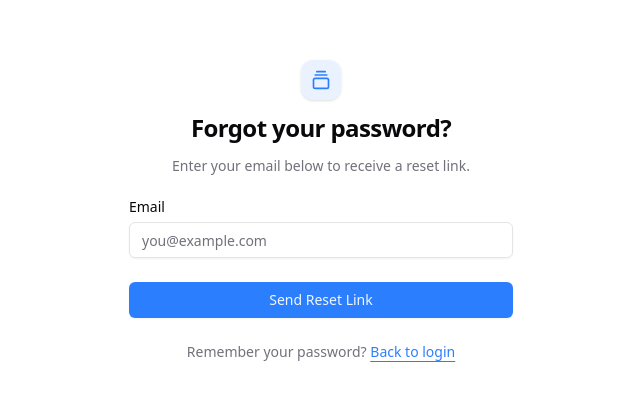
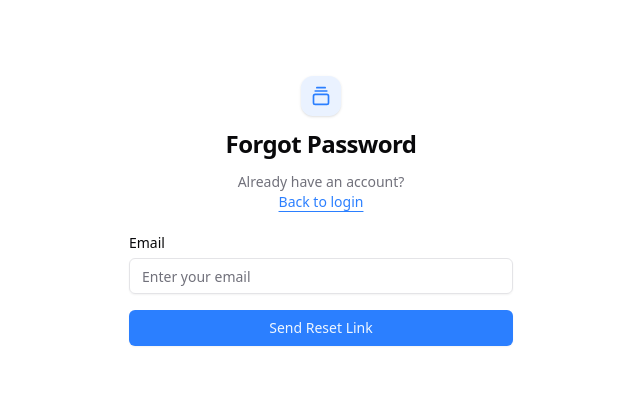
Before and after one commit to ahmetskilinc/startalyze, a Next.js app: page /forgot-password in a window 1280 px wide. Shown: the part 189-590 px from the top of the page, without its empty margins (319-959 px from the left). Built offline with nearby package versions, Linux system fonts and the light colour scheme.

Commit message:
refactor(auth): replace Forgot Password form with React Hook Form

```diff
--- a/src/app/components/auth/forgotPass-form.tsx
+++ b/src/app/components/auth/forgotPass-form.tsx
@@ -1,19 +1,38 @@
+"use client";
+
 import { GalleryVerticalEnd } from "lucide-react";
+import { cn } from "@/lib/utils";
 import Link from "next/link";
-
-import { cn } from "@/lib/utils";
+import { useForm } from "react-hook-form";
+import { z } from "zod";
+import { zodResolver } from "@hookform/resolvers/zod";
+import { forgotPassSchema } from "@/lib/zod";
+import { Input } from "@/components/ui/input";
 import { Button } from "@/components/ui/button";
-import { Input } from "@/components/ui/input";
-import { Label } from "@/components/ui/label";
+import {
+  Form,
+  FormControl,
+  FormField,
+  FormItem,
+  FormLabel,
+  FormMessage,
+} from "@/components/ui/form";
 
 export function ForgotPasswordForm({
   className,
   ...props
 }: React.ComponentPropsWithoutRef<"div">) {
+  const form = useForm<z.infer<typeof forgotPassSchema>>({
+    resolver: zodResolver(forgotPassSchema),
+    defaultValues: {
+      email: "",
+    },
+  });
+
+  const onSubmit = async (values: z.infer<typeof forgotPassSchema>) => {};
+
   return (
     <div className={cn("flex flex-col gap-6", className)} {...props}>
-      <form>
-        <div className="flex flex-col gap-6">
       <div className="flex flex-col items-center gap-3 text-center">
         <a href="#" className="flex items-center gap-2">
           <div className="flex h-10 w-10 items-center justify-center rounded-xl bg-primary/10 text-primary shadow-sm">
@@ -22,39 +41,43 @@ export function ForgotPasswordForm({
           <span className="sr-only">Startalyse</span>
         </a>
         <h1 className="text-2xl font-semibold tracking-tight text-foreground">
-              Forgot your password?
+          Forgot Password
         </h1>
-            <p className="text-sm text-muted-foreground">
-              Enter your email below to receive a reset link.
+        <p className="text-sm text-muted-foreground text-center">
+          Already have an account?
+          <br />
+          <Link
+            href="/login"
+            className="font-medium text-primary underline underline-offset-4 hover:text-primary/80 transition-colors"
+          >
+            Back to login
+          </Link>
         </p>
       </div>
 
-          <div className="flex flex-col gap-6">
-            <div className="grid gap-2">
-              <Label htmlFor="email">Email</Label>
-              <Input
-                id="email"
-                type="email"
-                placeholder="you@example.com"
-                required
+      <Form {...form}>
+        <form
+          onSubmit={form.handleSubmit(onSubmit)}
+          className="flex flex-col gap-4"
+        >
+          <FormField
+            control={form.control}
+            name="email"
+            render={({ field }) => (
+              <FormItem>
+                <FormLabel>Email</FormLabel>
+                <FormControl>
+                  <Input placeholder="Enter your email" {...field} />
+                </FormControl>
+                <FormMessage />
+              </FormItem>
+            )}
           />
-            </div>
           <Button type="submit" className="w-full">
             Send Reset Link
           </Button>
-          </div>
-
-          <div className="text-sm text-muted-foreground text-center">
-            Remember your password?{" "}
-            <Link
-              href="/login"
-              className="text-primary font-medium underline underline-offset-4 hover:text-primary/80 transition-colors"
-            >
-              Back to login
-            </Link>
-          </div>
-        </div>
         </form>
+      </Form>
     </div>
   );
 }
--- a/src/lib/zod.ts
+++ b/src/lib/zod.ts
@@ -16,3 +16,7 @@ export const signInSchema = z.object({
   email: z.string().email(),
   password: z.string().min(8),
 });
+
+export const forgotPassSchema = z.object({
+  email: z.string().email("Enter a valid email"),
+});
```
Lines whose indentation alone changed are shown as unchanged.
